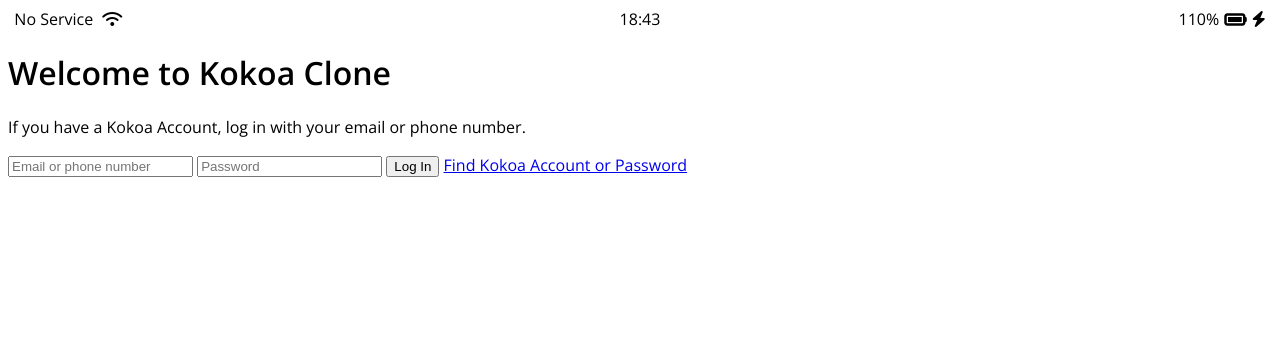
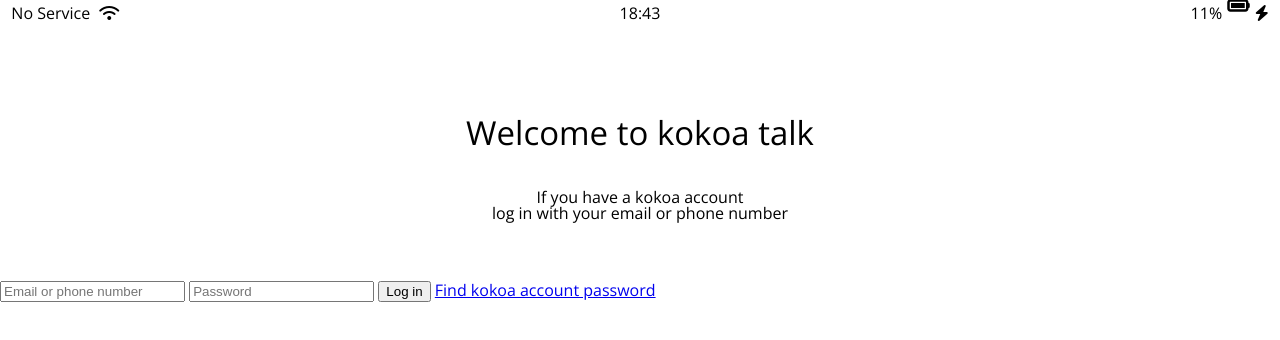
Before and after one commit to FURY-DS/kokoa-clone-2021, a plain HTML site: page index.html in a window 1280 px wide. Drawn offline with nearby package versions, Linux system fonts and the light colour scheme; a web font is replaced by a local one.

Commit message:
20220515
20220515

```diff
--- /dev/null
+++ b/css/reset.css
@@ -0,0 +1,48 @@
+/* http://meyerweb.com/eric/tools/css/reset/
+   v2.0 | 20110126
+   License: none (public domain)
+*/
+
+html, body, div, span, applet, object, iframe,
+h1, h2, h3, h4, h5, h6, p, blockquote, pre,
+a, abbr, acronym, address, big, cite, code,
+del, dfn, em, img, ins, kbd, q, s, samp,
+small, strike, strong, sub, sup, tt, var,
+b, u, i, center,
+dl, dt, dd, ol, ul, li,
+fieldset, form, label, legend,
+table, caption, tbody, tfoot, thead, tr, th, td,
+article, aside, canvas, details, embed,
+figure, figcaption, footer, header, hgroup,
+menu, nav, output, ruby, section, summary,
+time, mark, audio, video {
+	margin: 0;
+	padding: 0;
+	border: 0;
+	font-size: 100%;
+	font: inherit;
+	vertical-align: baseline;
+}
+/* HTML5 display-role reset for older browsers */
+article, aside, details, figcaption, figure,
+footer, header, hgroup, menu, nav, section {
+	display: block;
+}
+body {
+	line-height: 1;
+}
+ol, ul {
+	list-style: none;
+}
+blockquote, q {
+	quotes: none;
+}
+blockquote:before, blockquote:after,
+q:before, q:after {
+	content: '';
+	content: none;
+}
+table {
+	border-collapse: collapse;
+	border-spacing: 0;
+}
--- /dev/null
+++ b/css/status-bar.css
@@ -0,0 +1,27 @@
+.status-bar {
+    display: flex;
+    justify-content: center;
+    padding: 5px 5px;
+}
+
+.status-bar_column {
+    width: 33%;
+}
+
+.status-bar_column:first-child span {
+    margin-right: 5px;
+}
+
+.status-bar_column:nth-child(2) {
+    display: flex;
+    justify-content: center;
+}
+
+.status-bar_column:last-child {
+   display: flex;
+   justify-content: flex-end;
+}
+
+.status-bar_column .fa-battery-full {
+    margin: 0px 5px;
+}
--- a/css/styles.css
+++ b/css/styles.css
@@ -1,37 +1,26 @@
 @import url('https://fonts.googleapis.com/css2?family=Akaya+Telivigala&family=Open+Sans:wght@400;600&display=swap');
-
+@import "reset.css";
+@import "status-bar.css";
 
 body {
     font-family: 'Open Sans', sans-serif;
 }
 
 
-.status-bar {
+.welcome_kokoa {
+    margin-top: 90px;
+    text-align: center;
     display: flex;
-    justify-content: center;
-}
-
-.status-bar__column {
-    width: 33%;
-}
-
-.status-bar__column:first-child span {
-    margin-right: 5px;
-}
-
-.status-bar__column:nth-child(2) {
-    display: flex;
-    justify-content: center;
-}
-
-.status-bar__column:last-child {
-    display: flex;
-    justify-content: flex-end;
+    flex-direction: column;
     align-items: center;
 }
 
-.status-bar__column .fa-battery-full {
-    margin: 0px 5px;
+.welcome_kokoa_title {
+    margin-bottom: 40px;
+    font-size: 33px;
 }
 
-/* 6.5 강의 마지막 /
+.welcome_kokoa_text {
+    width: 80%;
+    margin-bottom: 60px;
+}}
--- a/index.html
+++ b/index.html
@@ -1,7 +1,7 @@
 <!DOCTYPE html>
 <html lang="en">
 <head>
-    <link rel="stylesheet" href="css/styles.css"/>
+    <link rel="stylesheet" a href="css/styles.css"/>
     <meta charset="UTF-8" />
     <meta http-equiv="X-UA-Compatible" content="IE=edge" />
     <meta name="viewport" content="width=device-width, initial-scale=1.0">
@@ -9,35 +9,41 @@
 </head>
 <body>
     <div class="status-bar">
-        <div class="status-bar__column">
+        <div class="status-bar_column">
             <span>No Service</span>
             <i class="fas fa-wifi"></i>
         </div>
-        <div class="status-bar__column">
+
+        <div class="status-bar_column">
             <span>18:43</span>
         </div>
-        <div class="status-bar__column">
-            <span>110%</span>
+
+        <div class="status-bar_column">
+            <span>11%</span>
             <i class="fas fa-battery-full fa-lg"></i>
             <i class="fas fa-bolt"></i>
             <!-- Battery Icon -->
             <!-- Lightning Icon -->
+
         </div>
     </div>
 
-    <header class="welcome-header">
-        <h1 class="welcome-header__title">Welcome to Kokoa Clone</h1>
-        <p class="welcome-header__text">If you have a Kokoa Account,
-            log in with your email or phone number.</p>
+    <header class="welcome_kokoa">
+        <h1 class="welcome_kokoa_title">
+            Welcome to kokoa talk
+        </h1>
+        <p class="welcome_kokoa_text">
+            If you have a kokoa account<br>
+            log in with your email or phone number
+        </p>
     </header>
 
-    <form id="login-form">
-        <input type="text" placeholder="Email or phone number" />
-        <input type="password" placeholder="Password" />
-        <input type="submit" value="Log In" />
-        <a href="#">Find Kokoa Account or Password</a>
+    <form id="login">
+        <input type="account" placeholder="Email or phone number"/>
+        <input type="password" placeholder="Password"/>
+        <input type="submit" value="Log in"/>
+        <a href="#">Find kokoa account password</a>
     </form>
-
 
         <script src="https://kit.fontawesome.com/478ee5f7b4.js" crossorigin="anonymous">
         </script>
```
